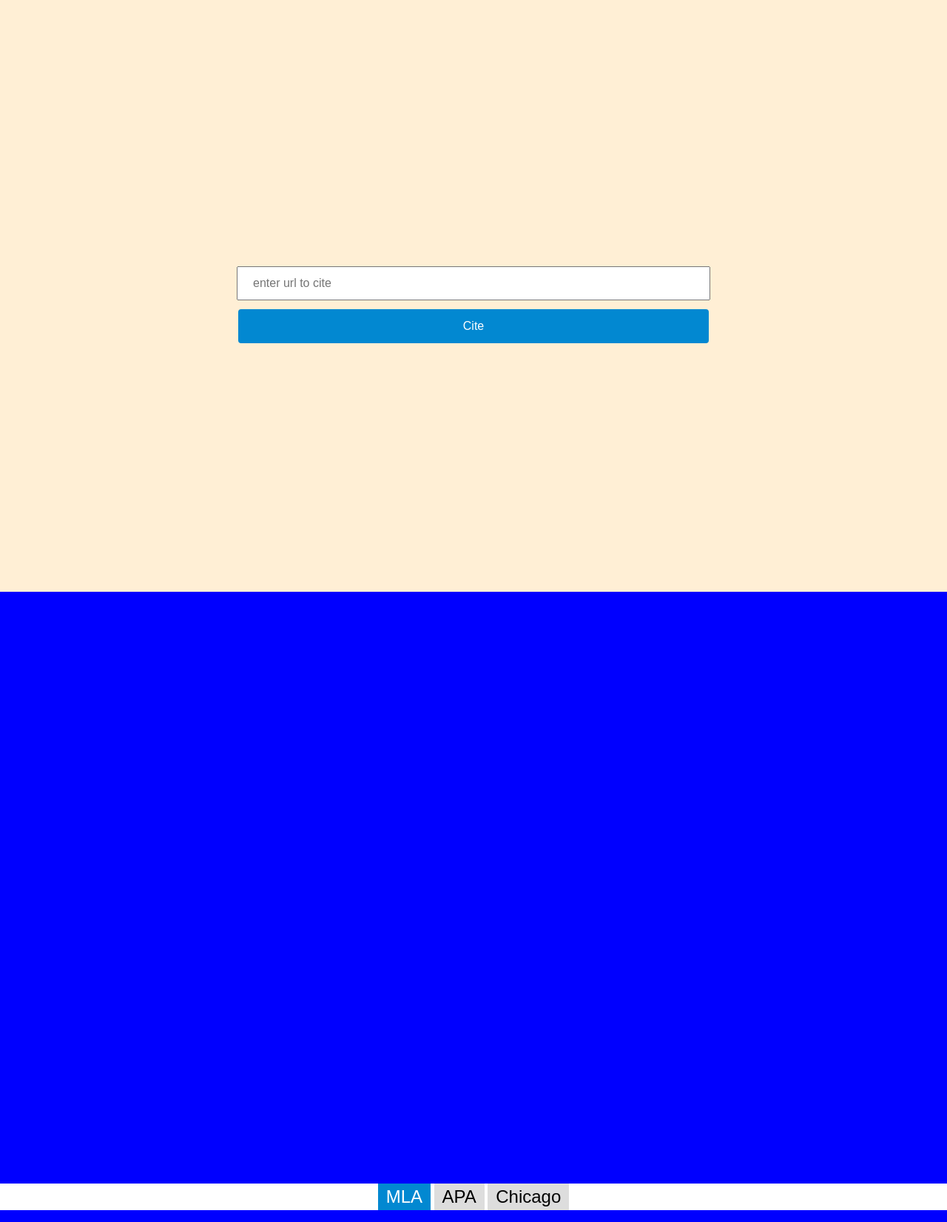
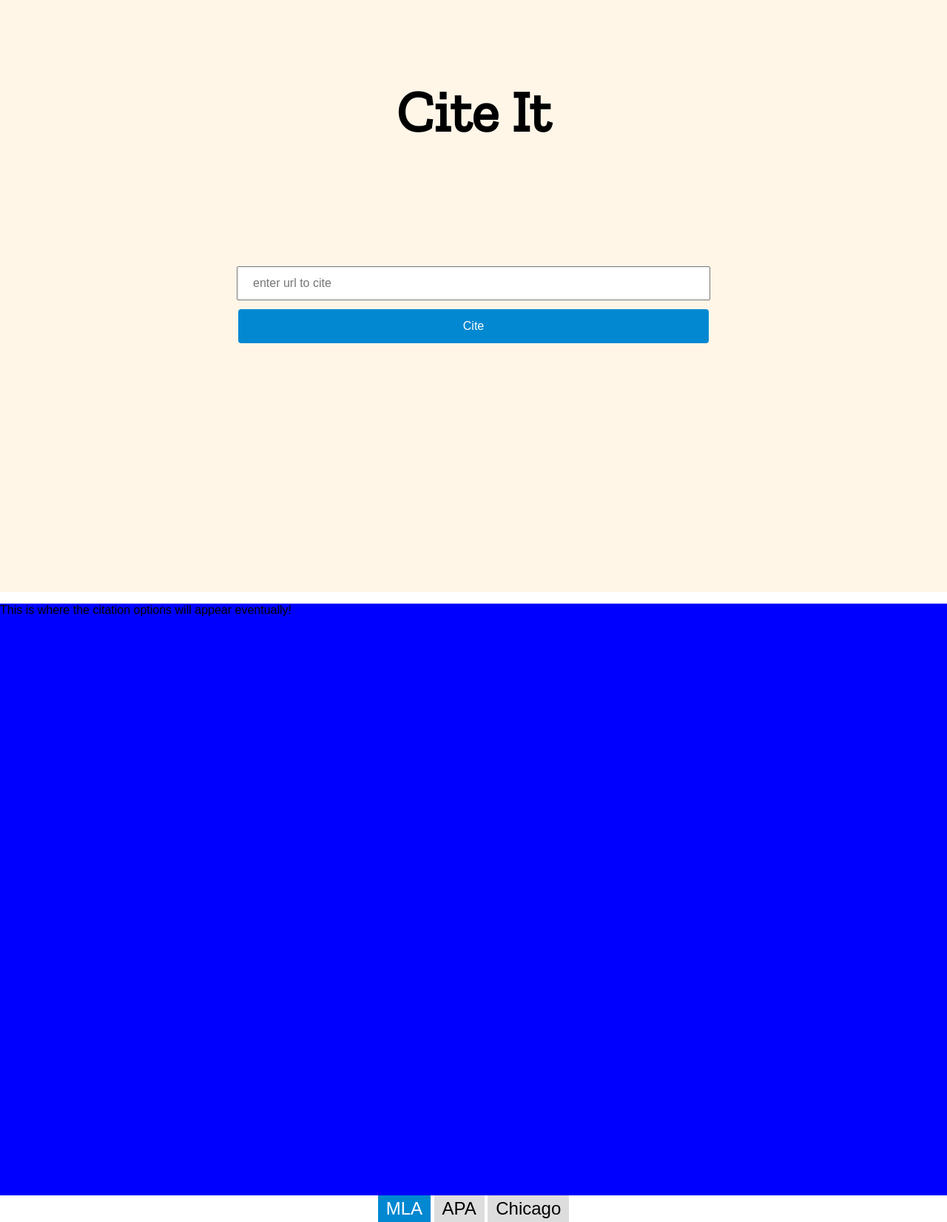
Before and after one commit to Johngeorgesample/CiteIt, a PHP site: page / in a window 1280 px wide. Shown: the whole page at 74% size. Run offline with PHP 8.4, Linux system fonts and the light colour scheme; style sheets or scripts are compiled from the project's sources.

Commit message:
centered title and search box of squareOne

```diff
--- a/app/index.html
+++ b/app/index.html
@@ -11,9 +11,11 @@
     <title>CiteIt!</title>
     <link rel="stylesheet" href="css/main.css" type="text/css">
     <link rel="stylesheet" href="https://maxcdn.bootstrapcdn.com/font-awesome/4.7.0/css/font-awesome.min.css" type="text/css">
+    <link href="https://fonts.googleapis.com/css?family=Zilla+Slab" rel="stylesheet">
   </head>
   <body>
     <div id="squareOne">
+      <h1 class="title">Cite It</h1>
      <form>
       <div class="searchBox">
           <input type="text" class="myBox" name="myUrl" placeholder="enter url to cite">
@@ -23,7 +25,7 @@
     </div>
 
     <div id="squareTwo">
-
+     <p>This is where the citation options will appear eventually!</p>
     </div>
 
     <div id="squareThree">
--- a/app/sass/helpers/_squareOne.scss
+++ b/app/sass/helpers/_squareOne.scss
@@ -1,6 +1,18 @@
 #squareOne {
-	background-color: papayawhip;
+	background-color: #fff6e8;
 	height: 100vh;
+}
+
+.title {
+	font-family: 'Zilla Slab', serif;
+	text-align: center;
+	display: flex;
+  flex-direction: column;
+  justify-content: center;
+  position: absolute;
+  height: 25vh;
+  font-size: 78px;
+  width: 100%
 }
 
 input[type=submit] {
@@ -26,7 +38,7 @@ input[type=submit]:hover {
 	text-align: center;
 	display: flex;
   flex-direction: column;
-  justify-content: center;
+  justify-content: center
 }
 
 .myBox {
--- a/app/sass/helpers/_titleBar.scss
+++ b/app/sass/helpers/_titleBar.scss
@@ -1,8 +1,8 @@
-h1 {
-	font-size:42px;
-	text-align: center;
-	color: $white;
-}
+// h1 {
+// 	font-size:42px;
+// 	text-align: center;
+// 	color: $white;
+// }
 
 a {
 	text-decoration: none;
--- a/dist/index.html
+++ b/dist/index.html
@@ -11,9 +11,11 @@
     <title>CiteIt!</title>
     <link rel="stylesheet" href="css/main.css" type="text/css">
     <link rel="stylesheet" href="https://maxcdn.bootstrapcdn.com/font-awesome/4.7.0/css/font-awesome.min.css" type="text/css">
+    <link href="https://fonts.googleapis.com/css?family=Zilla+Slab" rel="stylesheet">
   </head>
   <body>
     <div id="squareOne">
+      <h1 class="title">Cite It</h1>
      <form>
       <div class="searchBox">
           <input type="text" class="myBox" name="myUrl" placeholder="enter url to cite">
@@ -23,7 +25,7 @@
     </div>
 
     <div id="squareTwo">
-
+     <p>This is where the citation options will appear eventually!</p>
     </div>
 
     <div id="squareThree">
```
Also changed, not shown: dist/css/main.css (+12 -6 lines).
